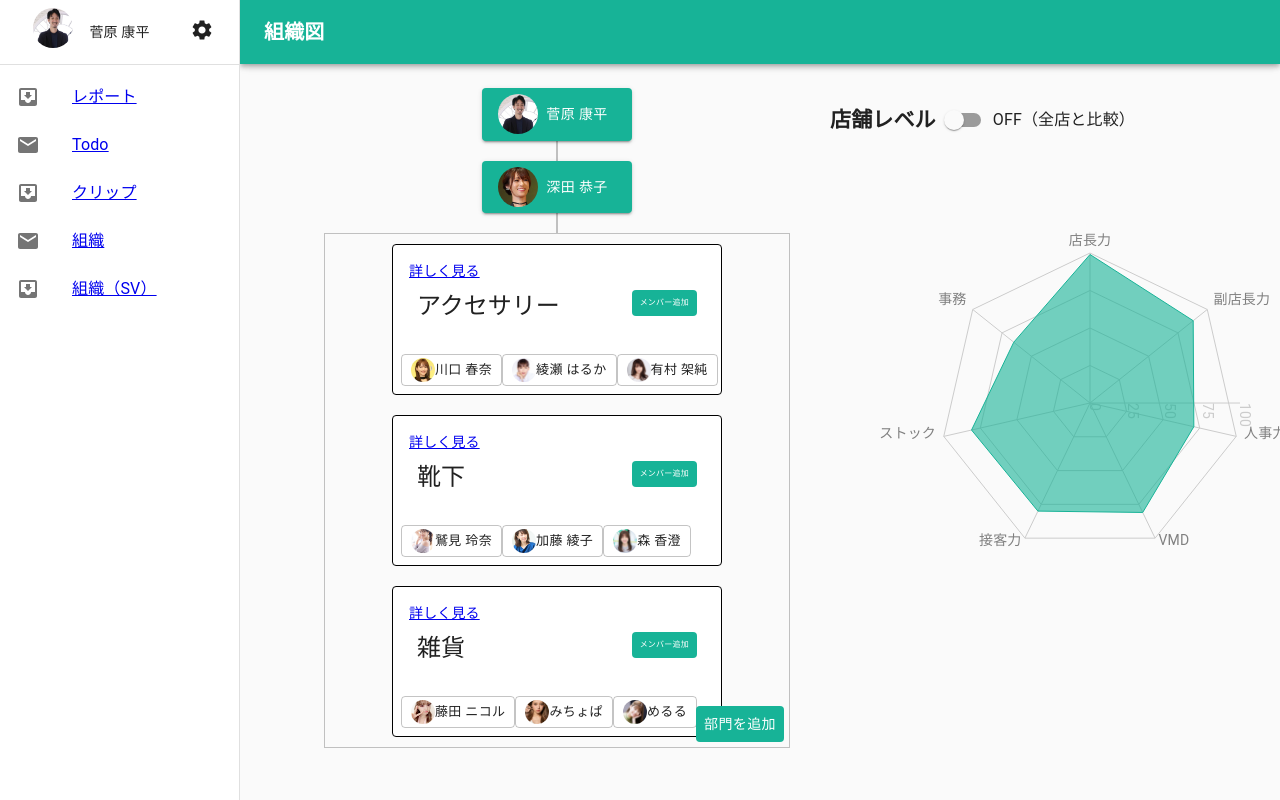
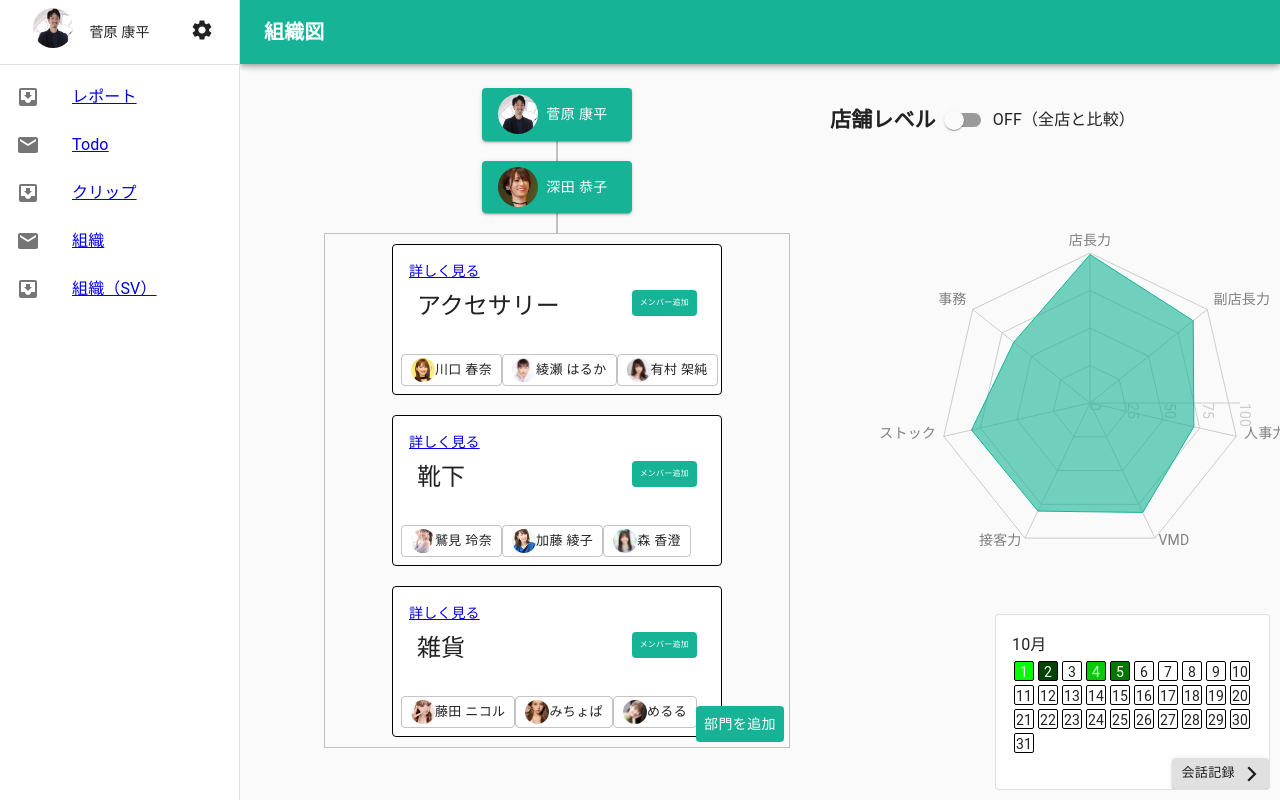
Before and after one commit to suzy1031/store-organization, a React (Create React App) app: page /sm in a window 1280 px wide. Built offline with nearby package versions, Linux system fonts and the light colour scheme.

Commit message:
add new talk function in sm

```diff
--- a/src/ui/Sm/StoreOrganization.jsx
+++ b/src/ui/Sm/StoreOrganization.jsx
@@ -1,5 +1,8 @@
 import React, { useEffect, useState } from 'react';
 import { Link } from 'react-router-dom';
+import getMonth from 'date-fns/getMonth';
+import lastDayOfMonth from 'date-fns/lastDayOfMonth';
+import format from 'date-fns/format';
 
 import Typography from '@material-ui/core/Typography';
 import { makeStyles } from '@material-ui/core/styles';
@@ -21,18 +24,21 @@ import {
   department,
   allStoreAverage,
   initData,
+  talkData,
 } from '../../services/data';
 
 import switchRole from '../../libs/SwitchRole';
 import convertSkillName from '../../libs/ConvertSkillName';
 import { levelColor } from '../../libs/LevelColor';
 import useCalculation from '../../application/CalcStoreAverage';
+import useGenerateMonthObject from '../../application/GrowLawn';
 
 import Header from '../Common/Header';
 import SideMenuDrawer from '../Common/SideMenuDrawer';
 import StoreModal from './StoreModal';
 import StaffModal from './StaffModal';
 import SkillsRadarChart from './SkillsRadarChart';
+import TalkCard from './TalkCard';
 
 const useStyles = makeStyles((theme) => ({
   root: {
@@ -188,6 +194,32 @@ function StoreOrganization() {
     setChecked((prev) => !prev);
   };
 
+  // TalkCard
+  const [isNext, setIsNext] = useState(false);
+  const [isDefault, setIsDefault] = useState(true);
+  const handleFinish = () => {
+    setIsDefault(!isDefault);
+    setIsNext(!isNext);
+  };
+
+  const [radioChecked, setRadioChecked] = useState('9');
+
+  const [membersName, setMembersName] = useState([]);
+  const [checkedMember, setCheckedMember] = useState({});
+  useEffect(() => {
+    const members = data.map((department) =>
+      department.members.map((staffs) => staffs.staffName),
+    );
+    let membersArray = [];
+    for (let i = 0; i < members.length; i++) {
+      membersArray.push(...members[i]);
+    }
+    setMembersName(membersArray);
+  }, []);
+
+  const { days, month, thisMonthData, setThisMonthData } =
+    useGenerateMonthObject();
+
   return (
     <div className={classes.root}>
       <Header headerTitle="組織図" />
@@ -334,6 +366,23 @@ function StoreOrganization() {
           </Grid>
         </Grid>
       </main>
+      <div style={{ position: 'fixed', bottom: 10, right: 10 }}>
+        <TalkCard
+          isNext={isNext}
+          setIsNext={setIsNext}
+          setRadioChecked={setRadioChecked}
+          radioChecked={radioChecked}
+          isDefault={isDefault}
+          setIsDefault={setIsDefault}
+          membersName={membersName}
+          checked={checkedMember}
+          handleFinish={handleFinish}
+          setCheckedMember={setCheckedMember}
+          days={parseInt(days)}
+          month={month + 1}
+          thisMonthData={thisMonthData}
+        />
+      </div>
       <StoreModal
         open={open}
         handleClose={handleClose}
--- /dev/null
+++ b/src/ui/Sm/TalkCard.jsx
@@ -0,0 +1,223 @@
+import React, { memo } from 'react';
+import { makeStyles, withStyles } from '@material-ui/core/styles';
+import Card from '@material-ui/core/Card';
+import CardActions from '@material-ui/core/CardActions';
+import CardContent from '@material-ui/core/CardContent';
+import Button from '@material-ui/core/Button';
+import Typography from '@material-ui/core/Typography';
+import IconButton from '@material-ui/core/IconButton';
+import ArrowForwardIosIcon from '@material-ui/icons/ArrowForwardIos';
+import Grid from '@material-ui/core/Grid';
+import Box from '@material-ui/core/Box';
+import RadioGroup from '@material-ui/core/RadioGroup';
+import FormControlLabel from '@material-ui/core/FormControlLabel';
+import Radio from '@material-ui/core/Radio';
+import FormGroup from '@material-ui/core/FormGroup';
+import Checkbox from '@material-ui/core/Checkbox';
+
+import { LawnColor } from '../../libs/LevelColor';
+
+const useStyles = makeStyles((theme) => ({
+  root: {
+    minWidth: 275,
+    position: 'relative',
+  },
+  bullet: {
+    display: 'inline-block',
+    margin: '0 2px',
+    transform: 'scale(0.8)',
+  },
+  title: {
+    fontSize: 14,
+  },
+  pos: {
+    marginBottom: 12,
+  },
+  square: {
+    height: 20,
+    width: 20,
+    borderRadius: 2,
+    border: '1px solid black',
+    margin: 2,
+    textAlign: 'center',
+  },
+}));
+
+const GreenCheckbox = withStyles({
+  root: {
+    color: '#17b397',
+    padding: 0,
+    '&$checked': {
+      color: '#008080',
+    },
+  },
+  checked: {},
+})((props) => <Checkbox color="default" {...props} />);
+
+const radioGroupLabel = [
+  { value: '9', label: '10分未満' },
+  { value: '10', label: '10分' },
+  { value: '60', label: '1時間' },
+  { value: '61', label: '1時間以上' },
+];
+
+const TalkCard = memo((props) => {
+  const {
+    isNext,
+    setIsNext,
+    radioChecked,
+    setRadioChecked,
+    isDefault,
+    setIsDefault,
+    membersName,
+    checked,
+    handleFinish,
+    setCheckedMember,
+    days,
+    month,
+    thisMonthData,
+  } = props;
+  const classes = useStyles();
+  console.log(thisMonthData);
+
+  const checkListItem = membersName.map((member, index) => (
+    <FormGroup key={index}>
+      <FormControlLabel
+        control={
+          <GreenCheckbox
+            id={`id_${index}`}
+            checked={checked[`id_${index}`]}
+            onChange={(event) =>
+              setCheckedMember({
+                ...checked,
+                [event.target.id]: event.target.checked,
+              })
+            }
+            name={member}
+          />
+        }
+        label={member}
+      />
+    </FormGroup>
+  ));
+
+  const timeRadioGroup = radioGroupLabel.map((time, index) => (
+    <FormControlLabel
+      key={index}
+      value={time.value}
+      control={<Radio />}
+      label={time.label}
+    />
+  ));
+
+  return (
+    <>
+      <Card className={classes.root} variant="outlined">
+        <CardContent>
+          <>
+            {isDefault && !isNext && (
+              <>
+                <Typography variant="subtitle1" component="subtitle1">
+                  {month}月
+                </Typography>
+                <div
+                  style={{
+                    display: 'flex',
+                    flexWrap: 'wrap',
+                    width: 240,
+                    marginBottom: 10,
+                  }}
+                >
+                  {thisMonthData.map((day, index) => (
+                    <div
+                      className={classes.square}
+                      key={index}
+                      style={LawnColor(day.time, day.members)}
+                    >
+                      {index + 1}
+                    </div>
+                  ))}
+                </div>
+
+                <Button
+                  variant="contained"
+                  color="inherit"
+                  size="small"
+                  endIcon={<ArrowForwardIosIcon />}
+                  aria-label="arrow"
+                  style={{ position: 'absolute', bottom: 0, right: 0 }}
+                  onClick={() => setIsDefault(!isDefault)}
+                >
+                  会話記録
+                </Button>
+              </>
+            )}
+            {!isDefault && !isNext && (
+              <>
+                <Typography variant="subtitle1" component="subtitle1">
+                  誰と？
+                </Typography>
+                <Box
+                  style={{
+                    height: 80,
+                    width: 'auto',
+                    overflowY: 'scroll',
+                    border: '1px solid rgb(192, 192, 192)',
+                    padding: '0 10px',
+                    marginBottom: 10,
+                  }}
+                >
+                  {checkListItem}
+                </Box>
+                <IconButton
+                  aria-label="arrow"
+                  style={{ position: 'absolute', bottom: 0, right: 0 }}
+                  onClick={() => setIsNext(!isNext)}
+                >
+                  <ArrowForwardIosIcon fontSize="small" />
+                </IconButton>
+              </>
+            )}
+            {!isDefault && isNext && (
+              <>
+                <Typography variant="subtitle1" component="subtitle1">
+                  どれくらい？
+                </Typography>
+                <Box
+                  style={{
+                    width: 240,
+                    height: 80,
+                    border: '1px solid rgb(192, 192, 192)',
+                    padding: '0 5px',
+                    marginBottom: 20,
+                  }}
+                >
+                  <RadioGroup
+                    aria-label="member"
+                    name="member"
+                    value={radioChecked}
+                    onChange={(e) => setRadioChecked(e.target.value)}
+                    row
+                  >
+                    {timeRadioGroup}
+                  </RadioGroup>
+                </Box>
+                <div style={{ margin: 10 }}>
+                  <Button
+                    color="primary"
+                    variant="contained"
+                    style={{ position: 'absolute', bottom: 5, right: 5 }}
+                    onClick={handleFinish}
+                  >
+                    登録
+                  </Button>
+                </div>
+              </>
+            )}
+          </>
+        </CardContent>
+      </Card>
+    </>
+  );
+});
+export default TalkCard;
```
